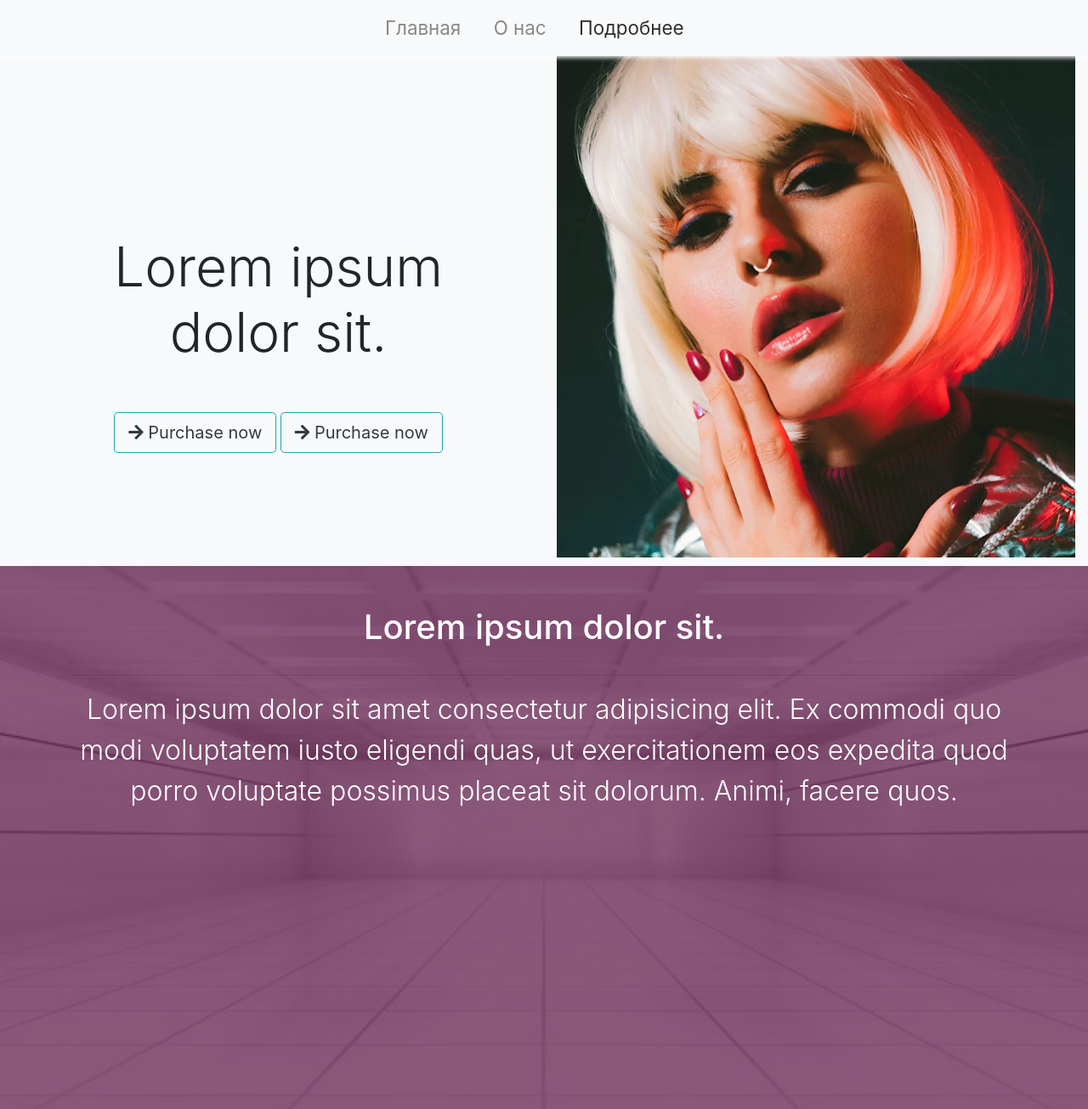
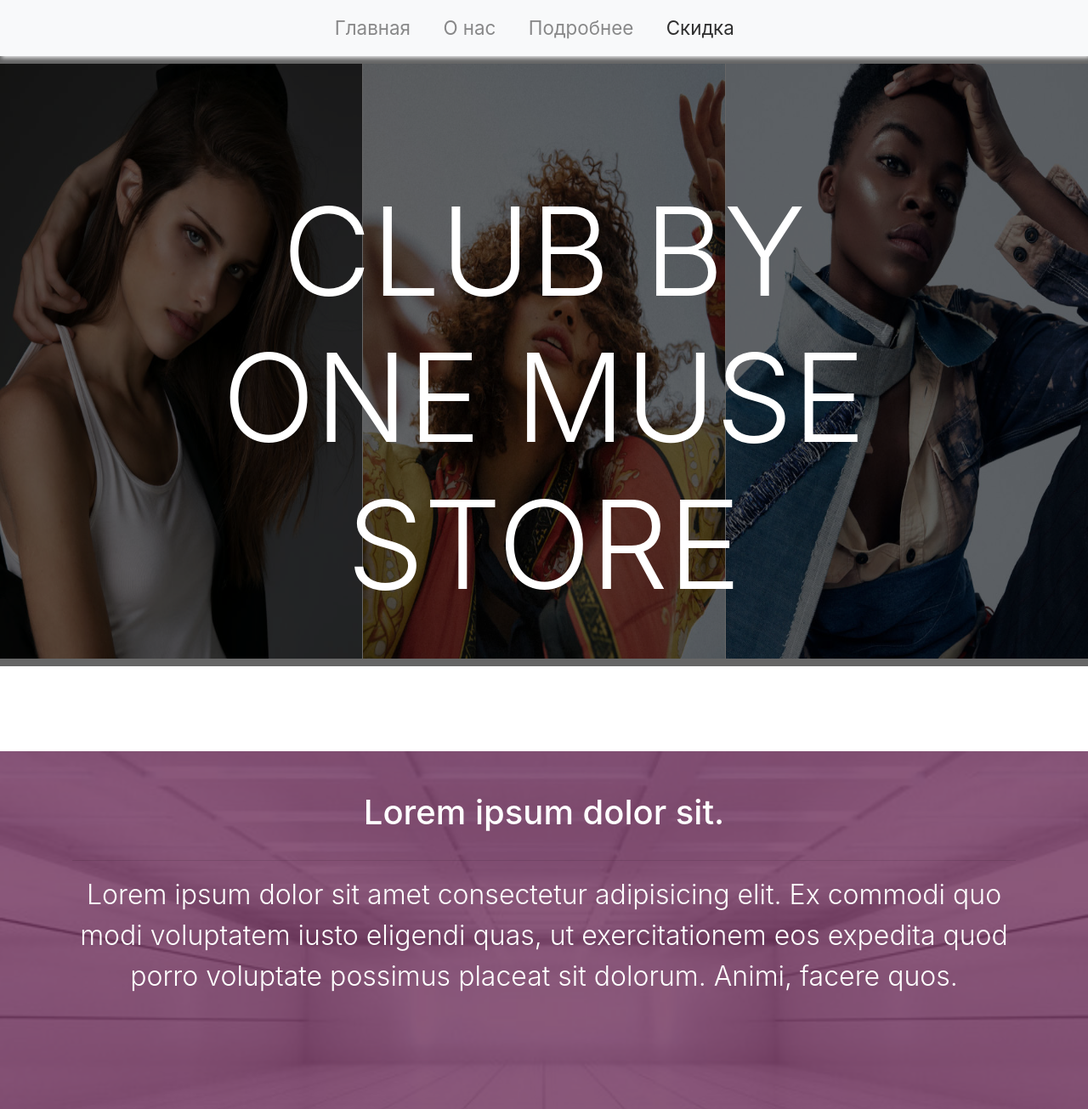
Before and after one commit to c0Rr0s10n/FemaleClubSite, a PHP site: page / in a window 1280 px wide. Shown: the top 1305 px of the page at 85% size. Run offline with PHP 8.4, Linux system fonts and the light colour scheme; some libraries are stand-ins or nearby versions.

Commit message:
New header 30% adaptive

```diff
--- a/css/style.css
+++ b/css/style.css
@@ -9,12 +9,24 @@
     font-size: 1.4rem;
     padding-right: 1.4rem; }
 
-#home {
-  min-height: 600px; }
-  #home .row {
-    margin: 0; }
-  #home .imag {
-    width: 100%; }
+#header {
+  min-height: 700px;
+  position: relative;
+  background-image: url(../img/girl3.jpeg), url(../img/girl1.jpeg), url(../img/girl2.jpeg);
+  background-position: center, left, right;
+  background-size: 33.3% 700px;
+  background-repeat: no-repeat; }
+  #header .black-overlay {
+    min-height: 700px;
+    background: rgba(0, 0, 0, 0.6);
+    top: 0;
+    left: 0;
+    width: auto; }
+  #header h1 {
+    font-size: 9rem; }
+
+.transition {
+  height: 100px; }
 
 #description {
   position: relative;
@@ -45,7 +57,7 @@
   background-repeat: no-repeat;
   background-size: cover; }
   #timer .black-overlay {
-    background: rgba(0, 0, 0, 0.8);
+    background: rgba(0, 0, 0, 0.6);
     top: 0;
     left: 0;
     width: auto;
@@ -61,6 +73,15 @@
     font-size: 4rem;
     letter-spacing: 6px; }
 
+@media screen and (max-width: 833px) {
+  #header {
+    position: relative;
+    background-image: url(../img/girl1.jpeg), url(../img/girl2.jpeg);
+    background-position: left, right;
+    background-size: 50% 700px;
+    background-repeat: no-repeat; }
+    #header h1 {
+      font-size: 7rem; } }
 @media (max-width: 1280px) {
   #home h1 {
     font-size: 4rem; }
--- a/index.html
+++ b/index.html
@@ -28,13 +28,34 @@
           <li class="nav-item"><a href="#home" class="nav-link">Главная</a></li>
           <li class="nav-item"><a href="#description" class="nav-link">О нас</a></li>
           <li class="nav-item"><a href="#description-continue" class="nav-link">Подробнее</a></li>
+          <li class="nav-item"><a href="#timer" class="nav-link">Скидка</a></li>
         </ul>
       </div>
     </div>
   </nav>
 
-  <!--Header section-->
-  <section id="home" class="bg-light">
+
+  <section id="header" class="">
+    <div class="black-overlay">
+      <div class="backgr">
+        <div class="container-fluid">
+          <div class="row">
+            <div class="col-8 text-white text-center py-5 align-self-center mx-auto mt-5">
+              <h1 class="display-1 align-self-center mt-5">CLUB BY ONE MUSE STORE</h1>
+            </div>
+          </div>
+        </div>
+      </div>
+    </div>
+  </section>
+
+  <div class="transition">
+    <div class="container-fluid bg-white">
+
+    </div>
+  </div>
+  <!--OLD Header section-->
+  <!-- <section id="home" class="bg-light">
     <div class="container-fluid">
       <div class="row">
         <div class="col-xl-6 col-lg-12 text-md-center p-5 align-self-center mt-5">
@@ -47,7 +68,7 @@
         </div>
       </div>
     </div>
-  </section>
+  </section> -->
 
   <!--Description section-->
   <section id="description" class="text-center">
@@ -111,22 +132,25 @@
     <div class="black-overlay">
       <div class="container">
         <div class="row text-center pt-5">
-          <div class="col-12 p-5 mt-5">
+          <div class="col-12 p-5 mt-5 wow fadeInUpBig">
             <h1 class="">УСПЕЙ <br>ПРИОБРЕСТИ МАРАФОН
             </h1>
           </div>
-          <div class="col-12"><p>ЦЕНА СО СКИДКОЙ <span>12.500тг</span><br>
+          <div class="col-12 wow fadeInUpBig"><p>ЦЕНА СО СКИДКОЙ <span>12.500тг</span><br>
             <span>ДЕЙСТВУЕТ ТОЛЬКО 15 МИНУТ!</span><br>
             ЦЕНА БЕЗ СКИДКИ <span>17.000тг</span><br>
             СТАРТ 20 ЯНВАРЯ <br>
             <span>ЦЕНА ПОСЛЕ СТАРТА 55.000тг</span></p></div>
         </div>
-        <div class="col-12 align-self-center text-center">
+        <div class="col-12 align-self-center text-center wow fadeInUpBig">
           <div class="timer1"></div>
         </div>
       </div>
     </div>
   </section>
+
+
+
 
 
 
--- a/scss/style.scss
+++ b/scss/style.scss
@@ -1,5 +1,5 @@
 $gradient-overlay:rgba(100, 31, 77, 0.747);
-$black-overlay: rgba(0,0,0,0.8);
+$black-overlay: rgba(0,0,0,0.6);
 
 $tpink: #c75791;
 
@@ -20,17 +20,44 @@ $tpink: #c75791;
     }
 }
 
-#home {
-    min-height: 600px;
+#header {
+    min-height: 700px;
+    position: relative;
+    background-image: url(../img/girl3.jpeg), url(../img/girl1.jpeg), url(../img/girl2.jpeg);
+    background-position: center, left, right;
+    background-size: 33.3% 700px;
+    background-repeat: no-repeat;
 
-    .row {
-        margin: 0;
+
+    .black-overlay {
+        min-height: 700px;
+        background: $black-overlay;
+        top: 0;
+        left: 0;
+        width: auto;
+
     }
 
-    .imag {
-        width: 100%;
+    h1 {
+        font-size: 9rem;
     }
 }
+
+
+.transition {
+    height: 100px;
+}
+// #home {
+//     min-height: 600px;
+
+//     .row {
+//         margin: 0;
+//     }
+
+//     .imag {
+//         width: 100%;
+//     }
+// }
 
 
 #description {
@@ -102,6 +129,19 @@ $tpink: #c75791;
 
 
 
+@media screen and (max-width: 833px) {
+    #header {
+        position: relative;
+        background-image: url(../img/girl1.jpeg), url(../img/girl2.jpeg);
+        background-position: left, right;
+        background-size: 50% 700px;
+        background-repeat: no-repeat;
+
+        h1 {
+            font-size: 7rem;
+        }
+    }
+}
 
 @media(max-width: 1280px) {
     #home {
```
Also changed, not shown: img/girl1.jpeg (added), img/girl2.jpeg (added), img/girl3.jpeg (added), 1 other file.
